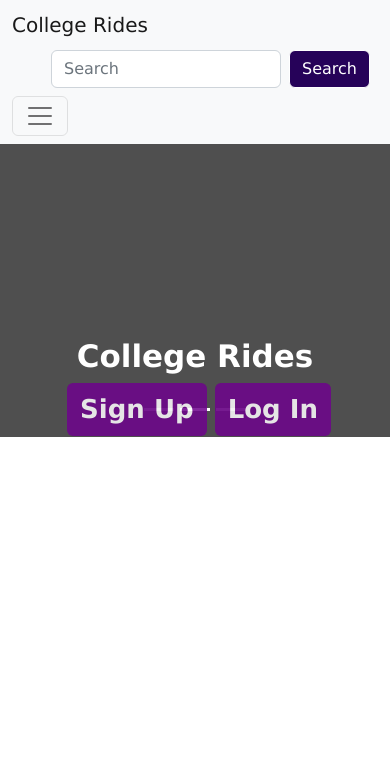
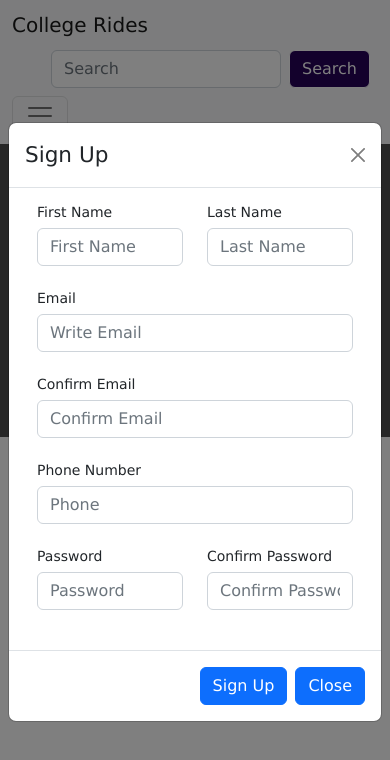
Before and after one commit to naxsor/Carpool-Pandora-System-B, a React (Create React App) app in the folder client/: page / in a window 390 px wide. Both pictures are taken after a click on the button "Sign Up". Shown: the top 760 px of the page. Built offline with nearby package versions, Linux system fonts and the light colour scheme.

Commit message:
-Layout import removed from Home.js -LogInModal.js Added -Log In and Sign Up buttons added to off canvas in Navigation.js -contact_number changed to phone in queries.js -Sign Up Modal component added. -Slide show sign up and log in buttons working

```diff
--- /dev/null
+++ b/client/src/components/LogInModal.js
@@ -0,0 +1,52 @@
+import Button from 'react-bootstrap/Button';
+import Modal from 'react-bootstrap/Modal';
+import Form from 'react-bootstrap/Form';
+
+function LogInForm() {
+    return (
+        <Form>
+            <Form.Group className="mb-3" controlId="formBasicEmail">
+                <Form.Label>Email address</Form.Label>
+                <Form.Control type="email" placeholder="Enter email" />
+                <Form.Text className="text-muted">
+                    We'll never share your email with anyone else.
+                </Form.Text>
+            </Form.Group>
+            <Form.Group className="mb-3" controlId="formBasicPassword">
+                <Form.Label>Password</Form.Label>
+                <Form.Control type="password" placeholder="Password" />
+            </Form.Group>
+            <Form.Group className="mb-3" controlId="formBasicCheckbox">
+                <Form.Check type="checkbox" label="Check me out" />
+            </Form.Group>
+        </Form>
+    );
+}
+
+function LogInModal(props) {
+    return (
+        <Modal
+            {...props}
+            size="lg"
+            aria-labelledby="contained-modal-title-vcenter"
+            centered
+        >
+            <Modal.Header closeButton>
+                <Modal.Title id="contained-modal-title-vcenter">
+                    Log In
+                </Modal.Title>
+            </Modal.Header>
+            <Modal.Body>
+                <LogInForm/>
+            </Modal.Body>
+            <Modal.Footer>
+                <Button variant="primary" type="submit">
+                    Submit
+                </Button>
+                <Button onClick={props.onHide}>Close</Button>
+            </Modal.Footer>
+        </Modal>
+    );
+}
+
+export default LogInModal
--- a/client/src/components/Navigation.js
+++ b/client/src/components/Navigation.js
@@ -5,8 +5,16 @@ import NavDropdown from 'react-bootstrap/NavDropdown';
 import "../stylesheets/style.css"
 import {Button, Form} from "react-bootstrap";
 import Offcanvas from 'react-bootstrap/Offcanvas';
+import Col from "react-bootstrap/Col";
+import Row from "react-bootstrap/Row";
+import React from "react";
+import SignUpModal from "./SignUpModal";
+import LogInModal from "./LogInModal";
 
 function Navigation() {
+    const [modalShow, setModalShow] = React.useState(false);
+    const [modalShow2, setModalShow2] = React.useState(false);
+
     return (
         <>
             {["false"].map((expand) => (
@@ -53,6 +61,18 @@ function Navigation() {
                                             Something else here
                                         </NavDropdown.Item>
                                     </NavDropdown>
+                                    <hr className="hr hr-blurry"/>
+                                    <Row>
+                                        <Col>
+                                            <Button className="button block" variant="outline-success" onClick={() => setModalShow(true)}>Sign Up</Button>
+                                            <SignUpModal show={modalShow} onHide={() => setModalShow(false)}/>
+                                        </Col>
+                                        <Col>
+                                            <Button className="button block" variant="outline-success" onClick={() => setModalShow2(true)}>Log In</Button>
+                                            <LogInModal show={modalShow2} onHide={() => setModalShow2(false)}/>
+                                        </Col>
+                                    </Row>
+
                                 </Nav>
                             </Offcanvas.Body>
                         </Navbar.Offcanvas>
--- /dev/null
+++ b/client/src/components/SignUpModal.js
@@ -0,0 +1,125 @@
+import Button from 'react-bootstrap/Button';
+import Modal from 'react-bootstrap/Modal';
+import Form from "react-bootstrap/Form";
+import Col from "react-bootstrap/Col";
+import Row from "react-bootstrap/Row";
+import Container from "react-bootstrap/Container";
+import {useState} from "react";
+import axios from "axios";
+
+
+
+function SignUpForm() {
+    const [firstname, setFirstName] = useState(null);
+    const [lastname, setLastName] = useState(null);
+    const [email, setEmail] = useState(null);
+    const [phone, setPhone] = useState(null);
+    const [password,setPassword] = useState(null);
+    // const [confirmPassword,setConfirmPassword] = useState(null);
+
+    const handleInputChange = (e) => {
+        const {id , value} = e.target;
+        if(id === "firstname"){
+            setFirstName(value);
+        }
+        if(id === "lastname"){
+            setLastName(value);
+        }
+        if(id === "email"){
+            setEmail(value);
+        }
+        if(id === "phone"){
+            setPhone(value);
+        }
+        if(id === "password"){
+            setPassword(value);
+        }
+        // if(id === "confirmPassword"){
+        //     setConfirmPassword(value);
+        // }
+
+    }
+
+    const handleSubmit  = () => {
+        console.log(firstname,lastname,email,phone, password);
+    }
+
+    return (
+        <Form id="signupform" onSubmit={handleSubmit}>
+            <Form.Group>
+                <Row className="mb-4">
+                    <Col>
+                        <Form.Label>First Name</Form.Label>
+                        <Form.Control id="firstname" value={firstname} onChange = {(e) => handleInputChange(e)} type="firstname" placeholder="First Name"/>
+                    </Col>
+                    <Col>
+                        <Form.Label>Last Name</Form.Label>
+                        <Form.Control id="lastname" value={lastname} onChange = {(e) => handleInputChange(e)} type="lastname" placeholder="Last Name"/>
+                    </Col>
+                </Row>
+                <Row className="mb-4">
+                    <Col>
+                        <Form.Label>Email</Form.Label>
+                        <Form.Control id="email" value={email} onChange = {(e) => handleInputChange(e)} type="email" placeholder="Write Email"/>
+                    </Col>
+                </Row>
+                <Row className="mb-4">
+                    <Col>
+                        <Form.Label>Confirm Email</Form.Label>
+                        <Form.Control type="email" placeholder="Confirm Email"/>
+                    </Col>
+                </Row>
+                <Row className="mb-4">
+                    <Col>
+                        <Form.Label>Phone Number</Form.Label>
+                        <Form.Control id="phone" value={phone} onChange = {(e) => handleInputChange(e)} type="phone" placeholder="Phone"/>
+                    </Col>
+                </Row>
+                <Row className="mb-4">
+                    <Col>
+                        <Form.Label>Password</Form.Label>
+                        <Form.Control id="password" value={password} onChange = {(e) => handleInputChange(e)} type="password" placeholder="Password"/>
+                        {/*<Form.Text className="text-muted">*/}
+                        {/*    We'll never share your email with anyone else.*/}
+                        {/*</Form.Text>*/}
+                    </Col>
+                    <Col>
+                        <Form.Label>Confirm Password</Form.Label>
+                        <Form.Control type="password" placeholder="Confirm Password"/>
+                        {/*<Form.Text className="text-muted">*/}
+                        {/*    We'll never share your email with anyone else.*/}
+                        {/*</Form.Text>*/}
+                    </Col>
+                </Row>
+            </Form.Group>
+        </Form>
+    );
+}
+
+function SignUpModal(props) {
+    return (
+        <Modal
+            {...props}
+            size="lg"
+            aria-labelledby="contained-modal-title-vcenter"
+            centered
+        >
+            <Modal.Header closeButton>
+                <Modal.Title id="contained-modal-title-vcenter">
+                    Sign Up
+                </Modal.Title>
+            </Modal.Header>
+            <Modal.Body>
+                <Container>
+                    <SignUpForm/>
+                </Container>
+            </Modal.Body>
+            <Modal.Footer>
+                <Button form="signupform" type="submit">Sign Up</Button>
+                <Button onClick={props.onHide}>Close</Button>
+            </Modal.Footer>
+        </Modal>
+    );
+}
+
+export default SignUpModal
--- a/client/src/components/Slideshow.js
+++ b/client/src/components/Slideshow.js
@@ -3,8 +3,14 @@ import Row from "react-bootstrap/Row";
 import Col from "react-bootstrap/Col";
 import Carousel from 'react-bootstrap/Carousel';
 import {Button} from "react-bootstrap";
+import React from "react";
+import SignUpModal from "./SignUpModal";
+import LogInModal from "./LogInModal";
 
 function Slideshow() {
+    const [modalShow, setModalShow] = React.useState(false);
+    const [modalShow2, setModalShow2] = React.useState(false);
+
     return (
         <>
             <header className="bg-light">
@@ -13,8 +19,10 @@ function Slideshow() {
                         {/*TODO: Change this as a react component*/}
                         <div className="overlay">
                             <h1 className="display-5 fw-bolder mb-2 text-white">College Rides</h1>
-                            <Button className="home-button ms-2 text-white" variant="outline-success">Sign Up</Button>
-                            <Button className="home-button ms-2" variant="outline-success">Log In</Button>
+                            <Button className="home-button ms-2 text-white" variant="outline-success" onClick={() => setModalShow(true)}>Sign Up</Button>
+                            <Button className="home-button ms-2" variant="outline-success" onClick={() => setModalShow2(true)}>Log In</Button>
+                            <SignUpModal show={modalShow} onHide={() => setModalShow(false)}/>
+                            <LogInModal show={modalShow2} onHide={() => setModalShow2(false)}/>
                         </div>
                         <Carousel variant="light" controls={false}>
                         <Carousel.Item>
--- a/client/src/pages/Home.js
+++ b/client/src/pages/Home.js
@@ -1,5 +1,4 @@
 import React, {Component} from "react";
-import Layout from '../components/Layout'
 import Navigation from "../components/Navigation";
 import Slideshow from "../components/Slideshow"
 
@@ -7,10 +6,6 @@ class Home extends Component {
 
     state = {
         data: null
-    };
-    children = {
-        text_1:"Demo Demo 1",
-        text_2:"Demo Demo 2"
     };
 
     render() {
--- a/client/src/stylesheets/style.css
+++ b/client/src/stylesheets/style.css
@@ -8,6 +8,10 @@ a {
 
 .navItem{
   /*color: #282c34;*/
+}
+
+.block{
+  width: 100%;
 }
 
 .button{
```
Also changed, not shown: 1 other file (tests, documents, lock files or other folders).
